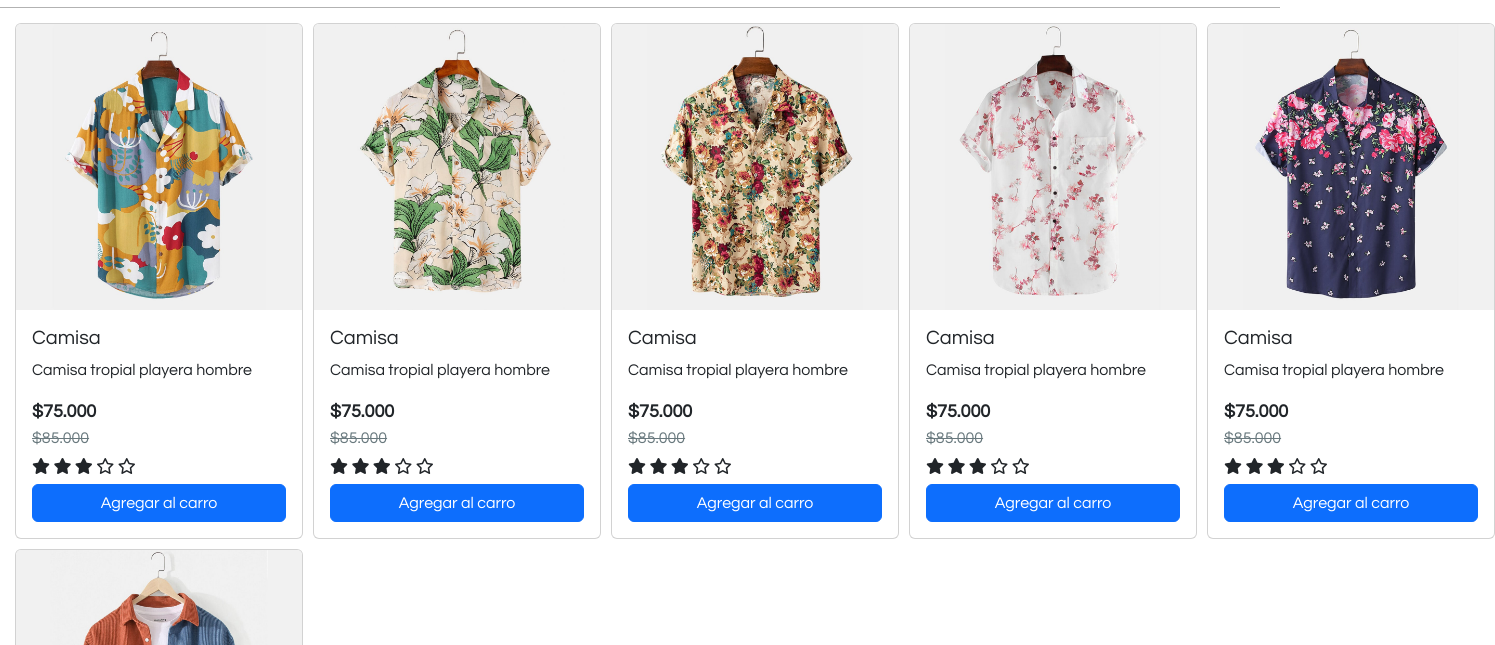
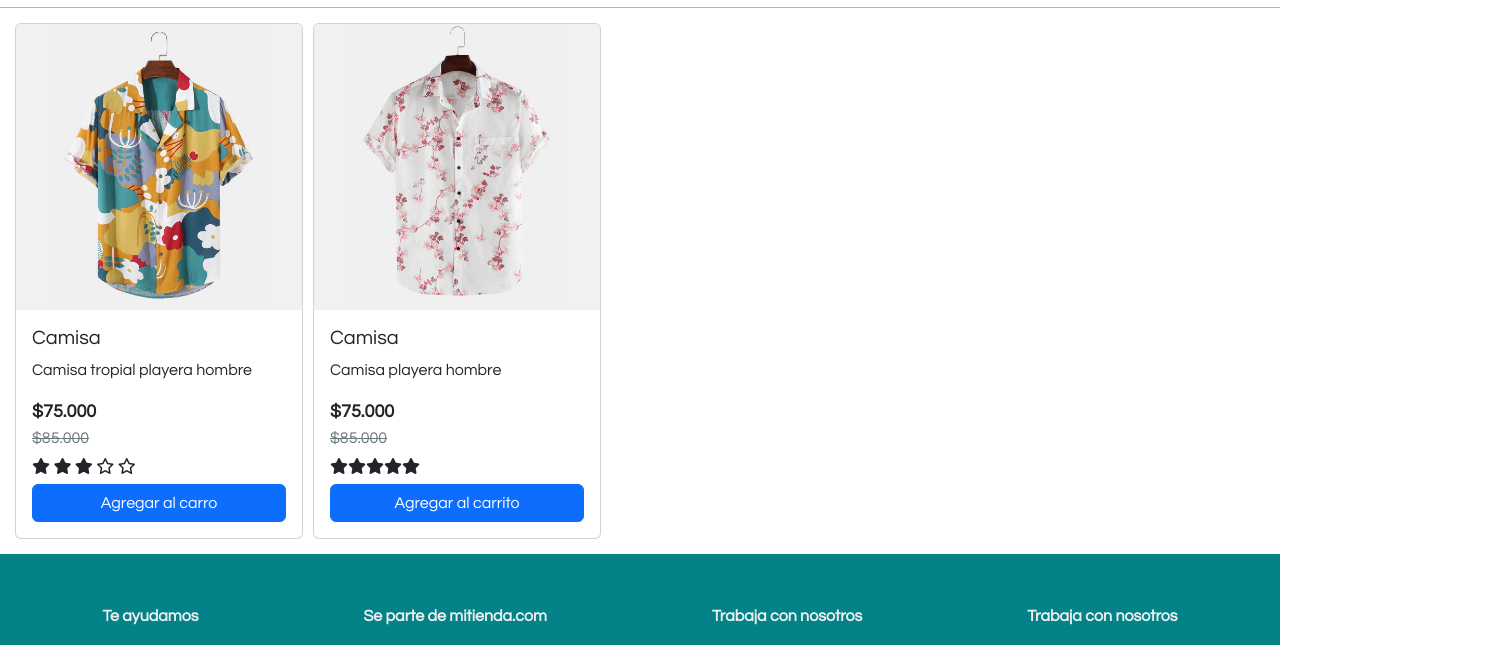
Before and after one commit to StebanOtero/desarrollo_retos, a plain HTML site: page categorias.html in a window 1280 px wide. Shown: the part 83-728 px from the top of the page, 1495 px wide, since content can reach past the window. Drawn offline with Linux system fonts and the light colour scheme.

Commit message:
desarrollo laboratorio sesion 32

```diff
--- a/assets/css/categorias.css
+++ b/assets/css/categorias.css
@@ -41,7 +41,8 @@ img {
     width: 70px;
     height: auto;
 }
-main {
+
+main #products-grid {
     flex: 1;
     padding: 15px;
     display: grid;
--- /dev/null
+++ b/assets/js/script.js
@@ -0,0 +1,84 @@
+const productos = [
+    {
+        id: 1,
+        nombre: "Camisa a rayas",
+        descripcion: "Camisa tropial playera hombre",
+        precio: 80000,
+        descuento: 50,
+        valoracion: 4,
+    }
+]
+document.addEventListener("DOMContentLoaded", function() {
+    // Se referencia al section que contiene los productos
+    let grillaProductos = document.querySelector("#products-grid");
+
+    // Lógica de la card    // creamos el contenedor la card
+    let card = document.createElement("div")
+    card.classList.add("card");
+    card.style.width = "18rem";
+
+    // creamos la imagen
+    let imagen = document.createElement("img")
+    imagen.src = "assets/img/products/f4.jpg"
+    imagen.classList.add("card-img-top")
+    card.appendChild(imagen)
+
+    // cuerpo de la card
+    let cardBody = document.createElement("div")
+    cardBody.classList.add("card-body")
+    card.appendChild(cardBody)
+
+    //titulo de la card
+    let cardTitle = document.createElement("h5")
+    cardTitle.classList.add("card-title")
+    cardTitle.innerText = "Camisa"
+    cardBody.appendChild(cardTitle)
+
+    //descripcion de la card
+    let descripcion = document.createElement("p")
+    descripcion.classList.add("card-text")
+    descripcion.innerText = "Camisa playera hombre"
+    cardBody.appendChild(descripcion)
+
+    //
+    let priceWrapper = document.createElement("div")
+    priceWrapper.classList.add("price-content")
+    cardBody.appendChild(priceWrapper)
+
+    //precio
+    let precio1 = document.createElement("span")
+    let precio2 = document.createElement("span")
+
+    precio1.innerText = "$75.000"
+    precio2.innerText = "$85.000"
+    priceWrapper.append(precio1, precio2)
+
+    //valoracion
+    let ratingWrapper = document.createElement("div")
+    ratingWrapper.classList.add("star-content")
+    cardBody.appendChild(ratingWrapper)
+
+    for (let i=0; i<5; i++){
+        let star = document.createElement("i")
+        star.classList.add("fa")
+        star.classList.add("fa-star")
+        ratingWrapper.appendChild(star)
+    }
+
+    //boton
+    let buttonWrapper = document.createElement("div")
+    buttonWrapper.classList.add("d-grid")
+
+    let button = document.createElement("button")
+    button.classList.add("btn")
+    button.classList.add("btn-primary")
+    button.innerText = "Agregar al carrito"
+    buttonWrapper.appendChild(button)
+
+    cardBody.appendChild(buttonWrapper)
+
+
+
+    // añadimos la card a la grilla de productos
+    grillaProductos.appendChild(card)
+})
--- a/categorias.html
+++ b/categorias.html
@@ -93,6 +93,7 @@
     </div>
 
     <main>
+      <section id="products-grid">
         <div class="card" style="width: 18rem">
           <img src="assets/img/products/f1.jpg" class="card-img-top" alt="..." />
           <div class="card-body">
@@ -114,116 +115,7 @@
             </div>
           </div>
         </div>
-
-      <div class="card" style="width: 18rem">
-        <img src="assets/img/products/f2.jpg" class="card-img-top" alt="..." />
-        <div class="card-body">
-          <h5 class="card-title">Camisa</h5>
-          <p class="card-text">Camisa tropial playera hombre</p>
-          <div class="price-content">
-            <span>$75.000</span>
-            <span>$85.000</span>
-          </div>
-          <div class="star-content">
-            <i class="fa fa-star"></i>
-            <i class="fa fa-star"></i>
-            <i class="fa fa-star"></i>
-            <i class="fa-regular fa-star"></i>
-            <i class="fa-regular fa-star"></i>
-          </div>
-          <div class="d-grid">
-            <a href="#" class="btn btn-primary">Agregar al carro</a>
-          </div>
-        </div>
-      </div>
-
-      <div class="card" style="width: 18rem">
-        <img src="assets/img/products/f3.jpg" class="card-img-top" alt="..." />
-        <div class="card-body">
-          <h5 class="card-title">Camisa</h5>
-          <p class="card-text">Camisa tropial playera hombre</p>
-          <div class="price-content">
-            <span>$75.000</span>
-            <span>$85.000</span>
-          </div>
-          <div class="star-content">
-            <i class="fa fa-star"></i>
-            <i class="fa fa-star"></i>
-            <i class="fa fa-star"></i>
-            <i class="fa-regular fa-star"></i>
-            <i class="fa-regular fa-star"></i>
-          </div>
-          <div class="d-grid">
-            <a href="#" class="btn btn-primary">Agregar al carro</a>
-          </div>
-        </div>
-      </div>
-
-      <div class="card" style="width: 18rem">
-        <img src="assets/img/products/f4.jpg" class="card-img-top" alt="..." />
-        <div class="card-body">
-          <h5 class="card-title">Camisa</h5>
-          <p class="card-text">Camisa tropial playera hombre</p>
-          <div class="price-content">
-            <span>$75.000</span>
-            <span>$85.000</span>
-          </div>
-          <div class="star-content">
-            <i class="fa fa-star"></i>
-            <i class="fa fa-star"></i>
-            <i class="fa fa-star"></i>
-            <i class="fa-regular fa-star"></i>
-            <i class="fa-regular fa-star"></i>
-          </div>
-          <div class="d-grid">
-            <a href="#" class="btn btn-primary">Agregar al carro</a>
-          </div>
-        </div>
-      </div>
-
-      <div class="card" style="width: 18rem">
-        <img src="assets/img/products/f5.jpg" class="card-img-top" alt="..." />
-        <div class="card-body">
-          <h5 class="card-title">Camisa</h5>
-          <p class="card-text">Camisa tropial playera hombre</p>
-          <div class="price-content">
-            <span>$75.000</span>
-            <span>$85.000</span>
-          </div>
-          <div class="star-content">
-            <i class="fa fa-star"></i>
-            <i class="fa fa-star"></i>
-            <i class="fa fa-star"></i>
-            <i class="fa-regular fa-star"></i>
-            <i class="fa-regular fa-star"></i>
-          </div>
-          <div class="d-grid">
-            <a href="#" class="btn btn-primary">Agregar al carro</a>
-          </div>
-        </div>
-      </div>
-
-      <div class="card" style="width: 18rem">
-        <img src="assets/img/products/f6.jpg" class="card-img-top" alt="..." />
-        <div class="card-body">
-          <h5 class="card-title">Camisa</h5>
-          <p class="card-text">Camisa tropial playera hombre</p>
-          <div class="price-content">
-            <span>$75.000</span>
-            <span>$85.000</span>
-          </div>
-          <div class="star-content">
-            <i class="fa fa-star"></i>
-            <i class="fa fa-star"></i>
-            <i class="fa fa-star"></i>
-            <i class="fa-regular fa-star"></i>
-            <i class="fa-regular fa-star"></i>
-          </div>
-          <div class="d-grid">
-            <a href="#" class="btn btn-primary">Agregar al carro</a>
-          </div>
-        </div>
-      </div>
+      </section>
     </main>
 
     <footer>
@@ -277,5 +169,6 @@
     </footer>
 
     <script src="assets/js/bootstrap.bundle.min.js"></script>
+    <script src="assets/js/script.js"></script>
   </body>
 </html>
```
Also changed, not shown: assets/css/compras.css (added, +65 -0 lines), compras.html (+57 -3 lines). Lines whose indentation alone changed are shown as unchanged.
